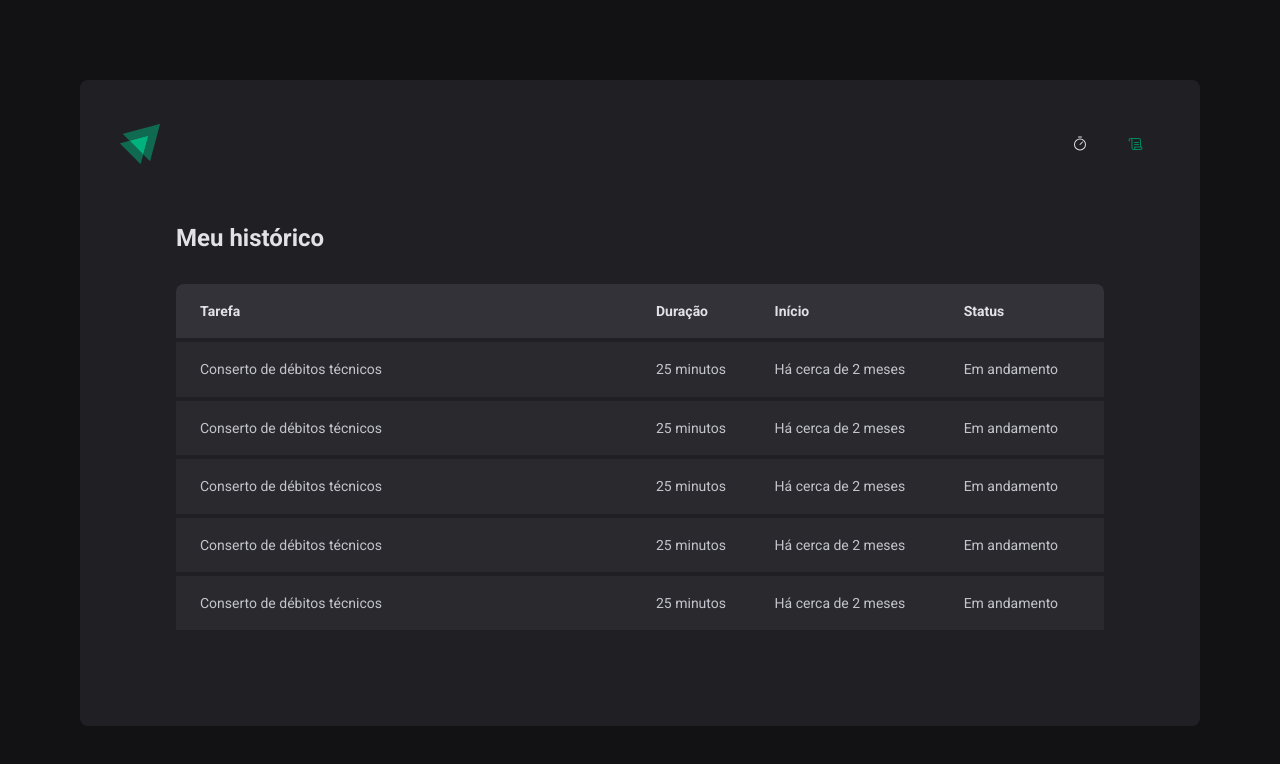
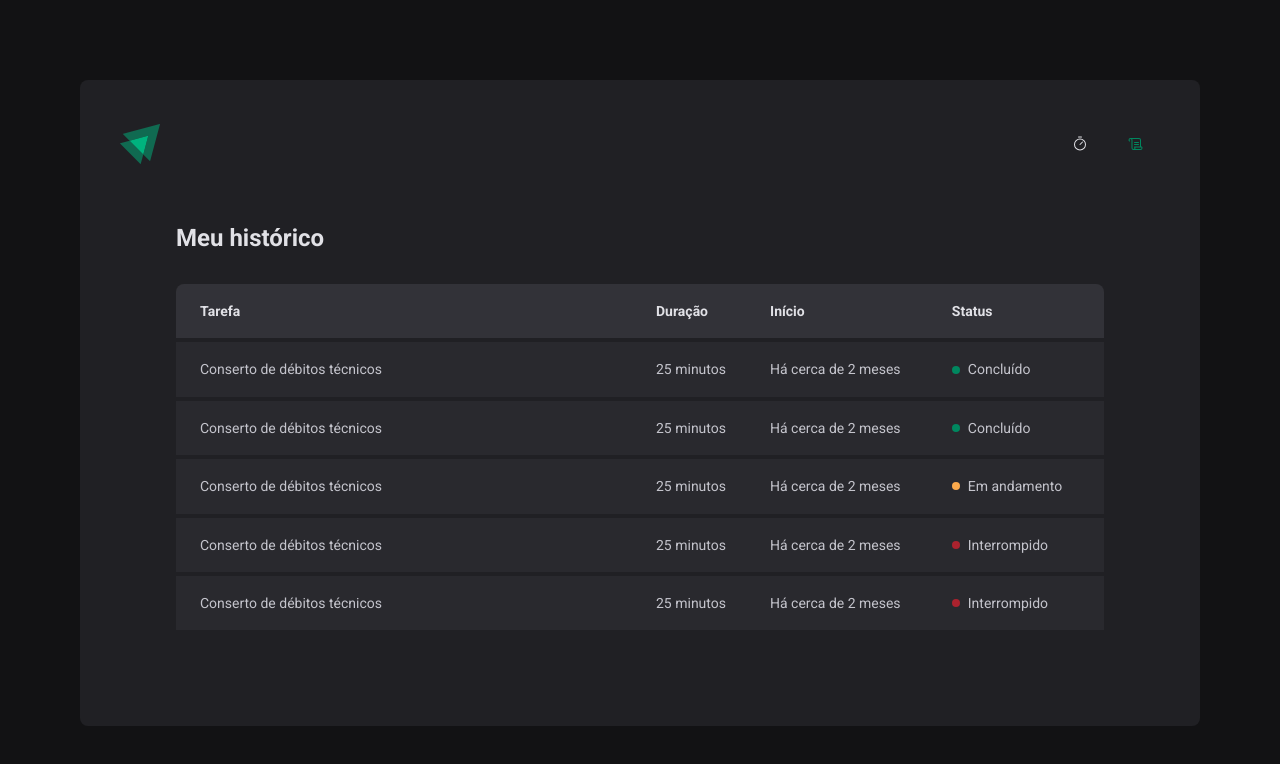
Before and after one commit to gabrielamenezes/ignite-timer, a React (Vite) app: page /history in a window 1280 px wide. Shown: the top 764 px of the page. Built offline with nearby package versions, Linux system fonts and the light colour scheme.

Commit message:
style: status styled component added

```diff
--- a/src/pages/History/index.tsx
+++ b/src/pages/History/index.tsx
@@ -1,4 +1,4 @@
-import { HistoryContainer, HistoryList } from "./styles"
+import { HistoryContainer, HistoryList, Status } from "./styles"
 
 export const History = () => {
   return (
@@ -20,32 +20,43 @@
               <td scope="row">Conserto de débitos técnicos</td>
               <td>25 minutos</td>
               <td>Há cerca de 2 meses</td>
-              <td>Em andamento</td>
+              <td>
+                <Status statusColor='green'>Concluído</Status>
+              </td>
             </tr>
             <tr>
               <td scope="row">Conserto de débitos técnicos</td>
               <td>25 minutos</td>
               <td>Há cerca de 2 meses</td>
-              <td>Em andamento</td>
+              <td>
+                <Status statusColor='green'>Concluído</Status>
+              </td>
             </tr>
             <tr>
               <td scope="row">Conserto de débitos técnicos</td>
               <td>25 minutos</td>
               <td>Há cerca de 2 meses</td>
-              <td>Em andamento</td>
+              <td>
+                <Status statusColor='yellow'>Em andamento</Status>
+              </td>
             </tr>
 
             <tr>
               <td scope="row">Conserto de débitos técnicos</td>
               <td>25 minutos</td>
               <td>Há cerca de 2 meses</td>
-              <td>Em andamento</td>
+              <td>
+                <Status statusColor='red'>Interrompido</Status>
+              </td>
             </tr>
+
             <tr>
               <td scope="row">Conserto de débitos técnicos</td>
               <td>25 minutos</td>
               <td>Há cerca de 2 meses</td>
-              <td>Em andamento</td>
+              <td>
+              <Status statusColor='red'>Interrompido</Status>
+              </td>
             </tr>
           </tbody>
         </table>
--- a/src/pages/History/styles.ts
+++ b/src/pages/History/styles.ts
@@ -85,3 +85,24 @@
     }
   }
 `
+const STATUS_COLORS = {
+  yellow: 'yellow-500',
+  green: 'green-500',
+  red: 'red-500',
+}
+interface StatusProps {
+  statusColor: keyof typeof STATUS_COLORS;
+}
+export const Status = styled.span<StatusProps>`
+  display: flex;
+  align-items: center;
+  gap: 0.5rem;
+
+  &::before {
+    content: '';
+    width: 0.5rem;
+    height: 0.5rem;
+    border-radius: 9999px;
+    background: ${props => props.theme[STATUS_COLORS[props.statusColor]]}
+  }
+`
```
